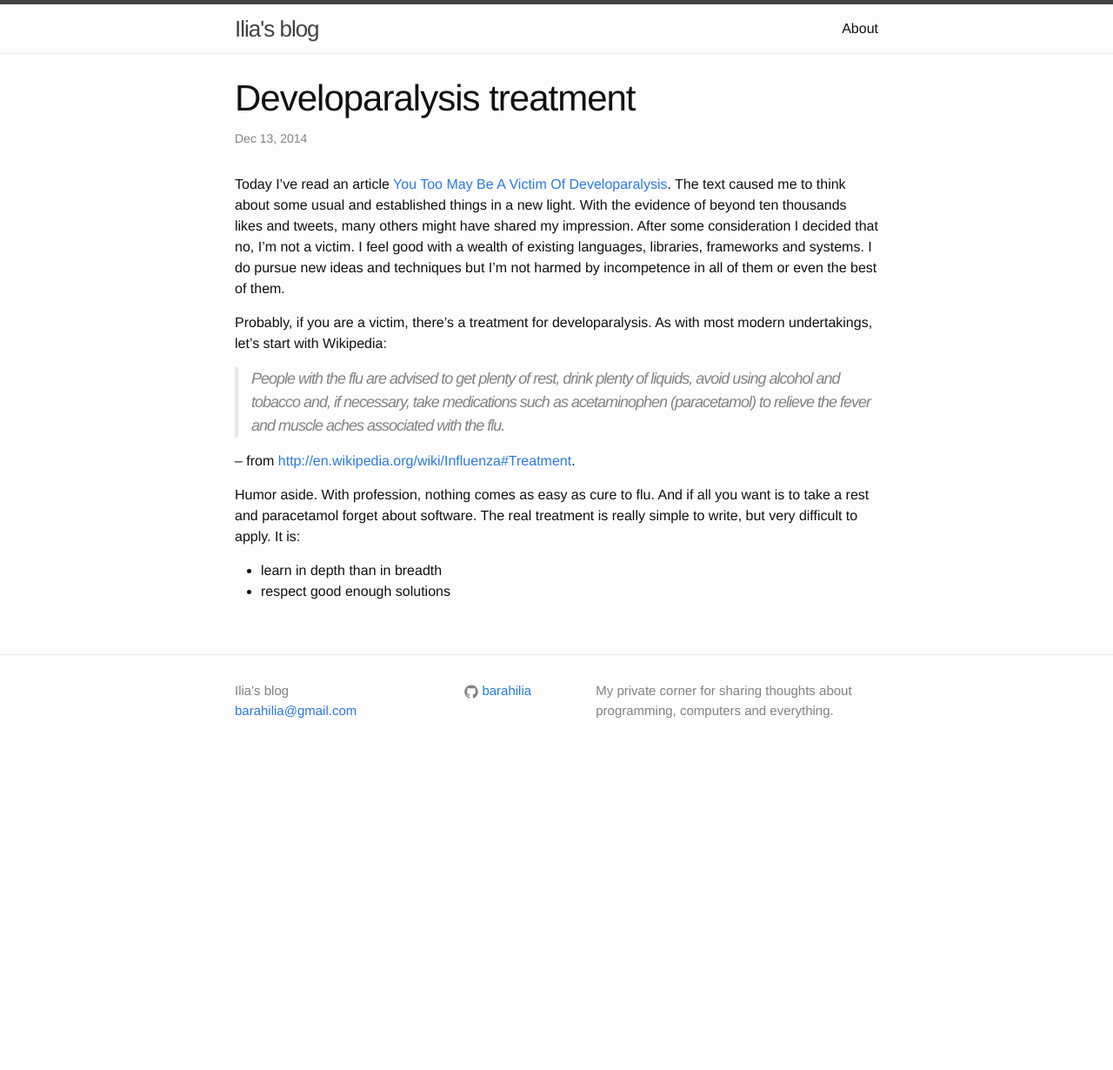
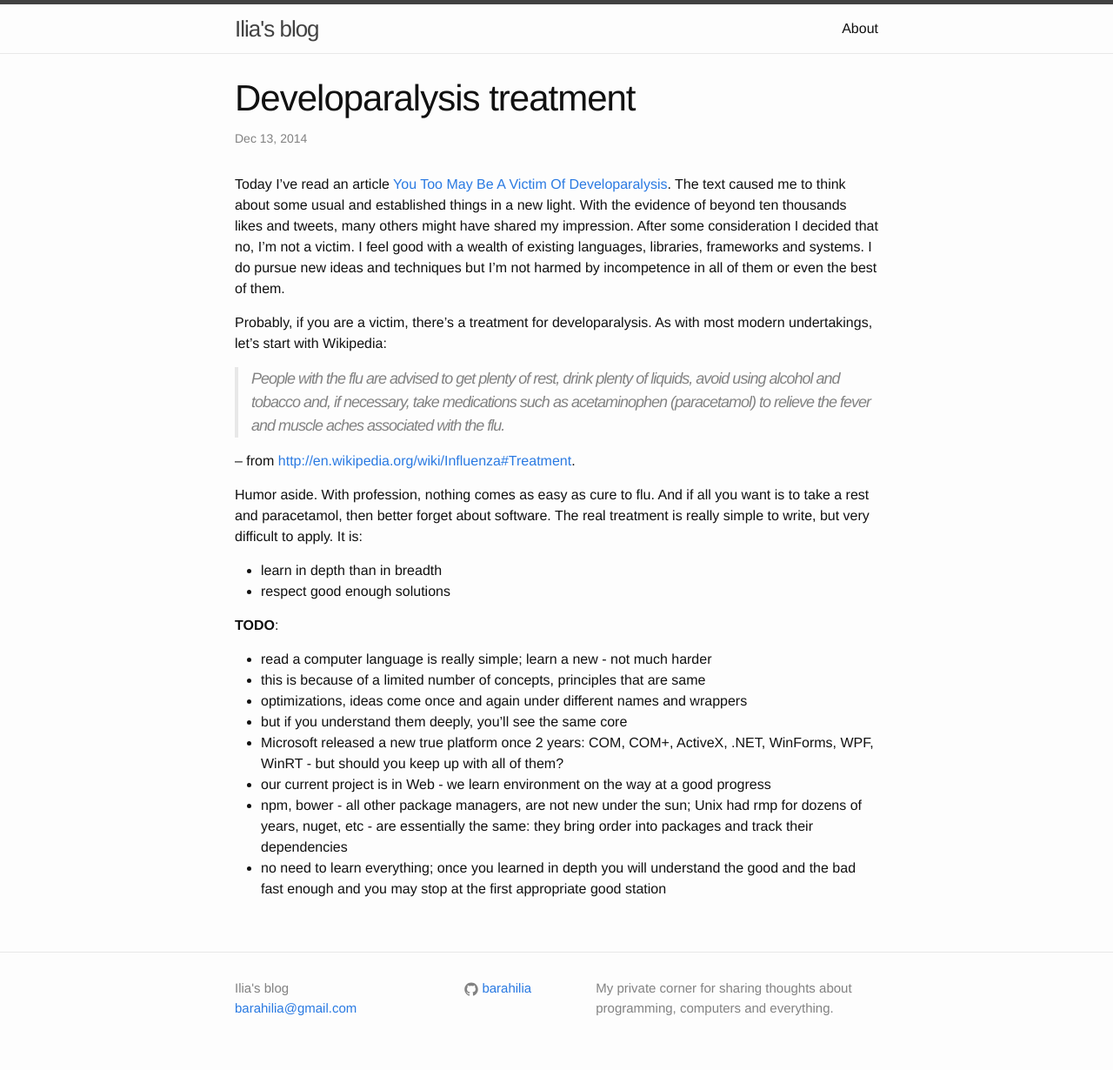
Before and after one commit to barahilia/blog, a Jekyll site: the page built from _posts/2014-12-13-developaralysis-treatment.markdown, in a window 1280 px wide. Shown: the whole page at 87% size. Built offline with Jekyll 4.4.1, drawn with Linux system fonts in a browser that asks for light colours; before the commit the page ends 900 px from its top, so only the background shows below that.

Commit message:
Adding todos for the continuation

```diff
--- a/_posts/2014-12-13-developaralysis-treatment.markdown
+++ b/_posts/2014-12-13-developaralysis-treatment.markdown
@@ -25,8 +25,26 @@ most modern undertakings, let's start with Wikipedia:
 -- from <http://en.wikipedia.org/wiki/Influenza#Treatment>.
 
 Humor aside. With profession, nothing comes as easy as cure to flu. And if all
-you want is to take a rest and paracetamol forget about software. The real
-treatment is really simple to write, but very difficult to apply. It is:
+you want is to take a rest and paracetamol, then better forget about software.
+The real treatment is really simple to write, but very difficult to apply. It
+is:
 
 * learn in depth than in breadth
 * respect good enough solutions
+
+**TODO**:
+
+* read a computer language is really simple; learn a new - not much harder
+* this is because of a limited number of concepts, principles that are same
+* optimizations, ideas come once and again under different names and wrappers
+* but if you understand them deeply, you'll see the same core
+* Microsoft released a new true platform once 2 years: COM, COM+, ActiveX, .NET,
+WinForms, WPF, WinRT - but should you keep up with all of them?
+* our current project is in Web - we learn environment on the way at a good
+progress
+* npm, bower - all other package managers, are not new under the sun; Unix had
+rmp for dozens of years, nuget, etc - are essentially the same: they bring order
+into packages and track their dependencies
+* no need to learn everything; once you learned in depth you will understand the
+good and the bad fast enough and you may stop at the first appropriate good
+station
```
